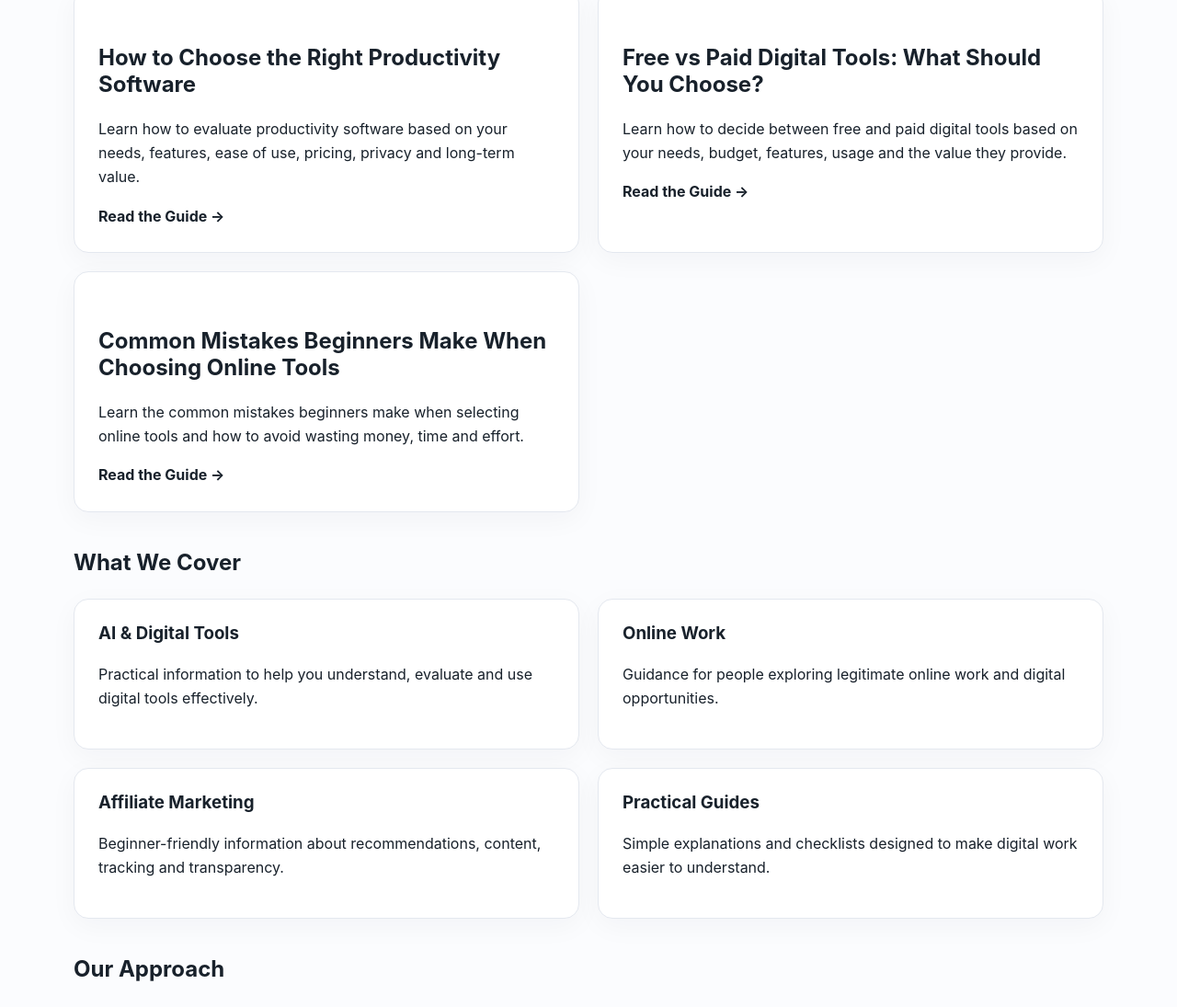
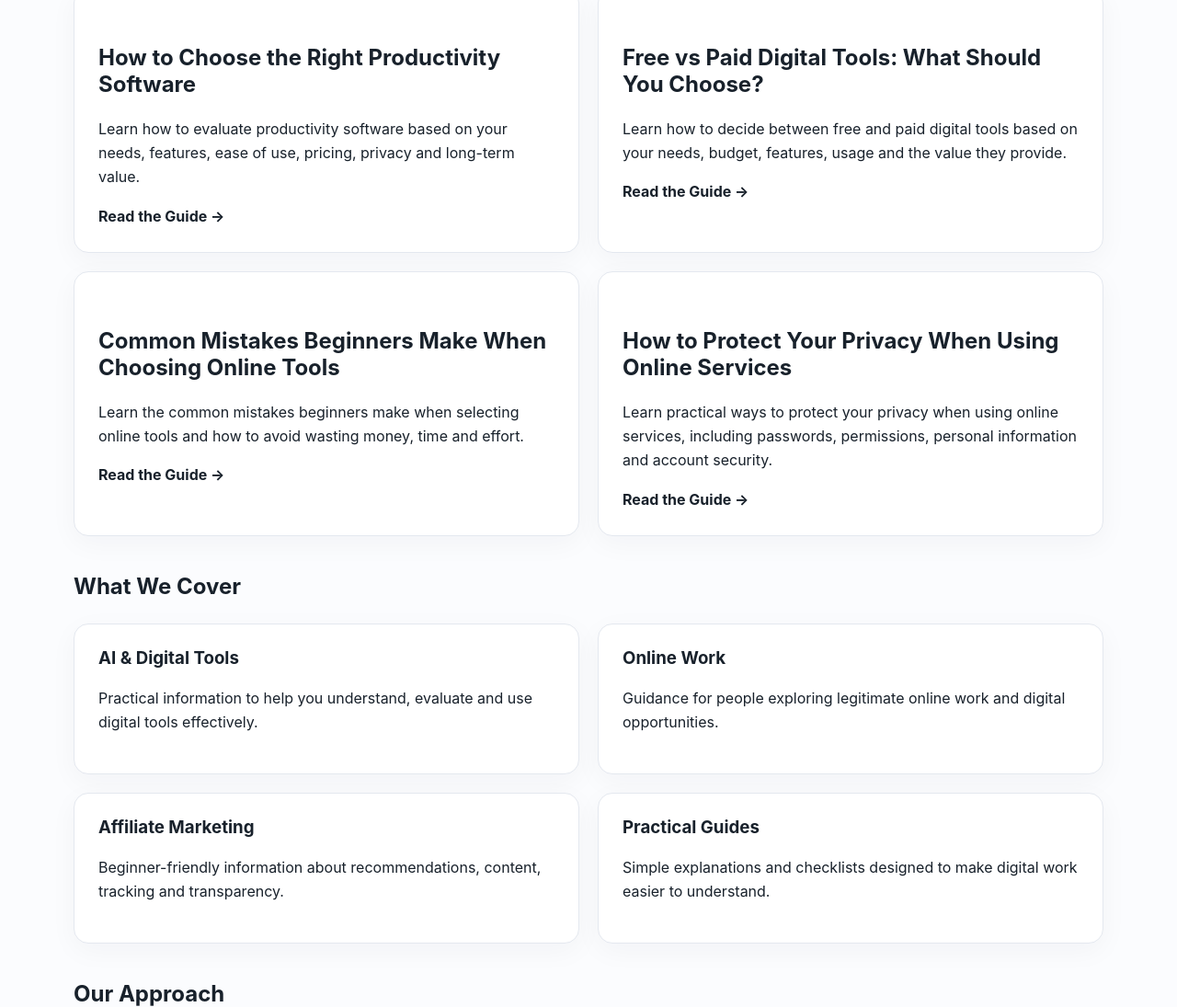
Before and after one commit to ikmahsud84/Madinah-Digital-Lab-, a plain HTML site: page blog.html in a window 1280 px wide. Shown: the part 1097-2192 px from the top of the page at 92% size. Drawn offline with Linux system fonts and the light colour scheme.

Commit message:
Add article on online privacy protection

```diff
--- a/blog.html
+++ b/blog.html
@@ -100,6 +100,15 @@ Learn the common mistakes beginners make when selecting online tools and how to
 </p>
 
 <a href="common-tool-mistakes.html">Read the Guide →</a>
+</article>
+<article class="card">
+<h2>How to Protect Your Privacy When Using Online Services</h2>
+
+<p>
+Learn practical ways to protect your privacy when using online services, including passwords, permissions, personal information and account security.
+</p>
+
+<a href="online-privacy-guide.html">Read the Guide →</a>
 </article>
 </div>
 
```
